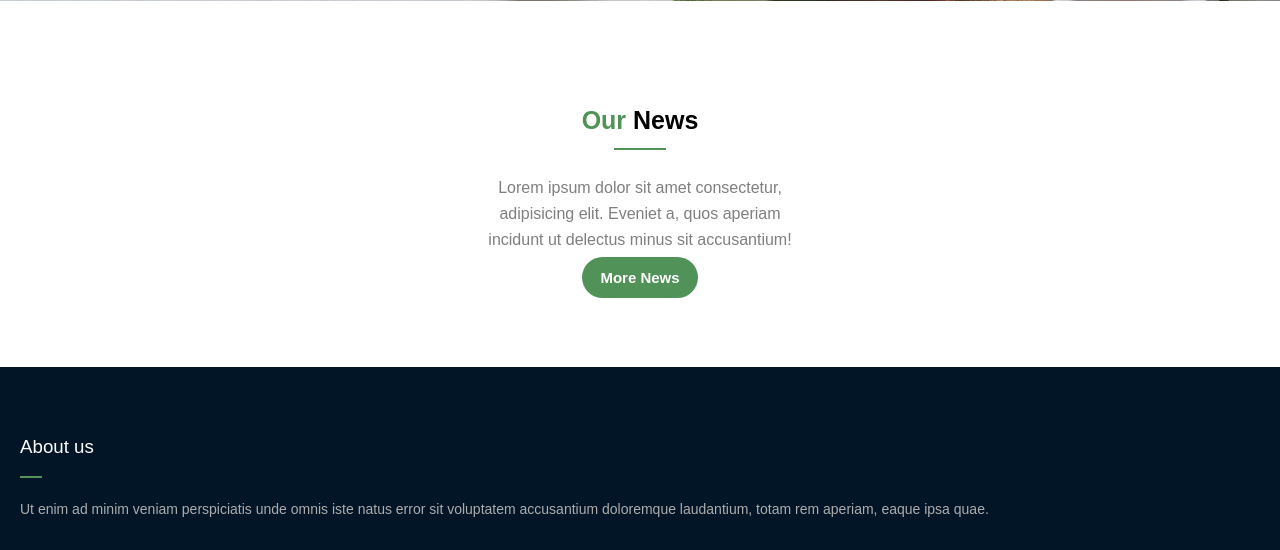
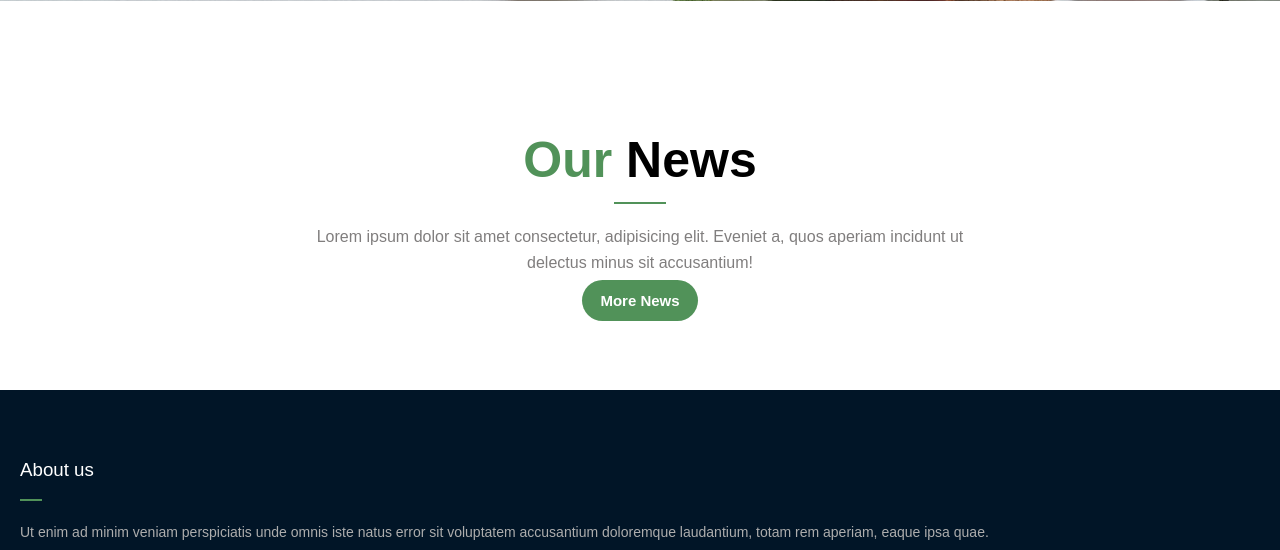
Before and after one commit to Leandro-Velasquez/proyecto_tienda_fruitsMVC, a PHP site: page / in a window 1280 px wide. Shown: the part 2784-3334 px from the top of the page. Run offline with PHP 8.4, Linux system fonts and the light colour scheme.

Commit message:
Le agregamos media queries a section-our-news

```diff
--- a/styles/styles.css
+++ b/styles/styles.css
@@ -600,6 +600,9 @@ body{
         max-width: 570px;
         justify-content: space-between;
     }
+    .section-our-news__container {
+        width: 480px;
+    }
 }
 @media screen and (min-width: 764px){
     .header {
@@ -636,6 +639,13 @@ body{
     .section-we-are__div {
         width: 680px;
     }
+    .section-our-news__container {
+        width: 580px;
+    }
+    .section-our-news__h3 {
+        font-size: 50px;
+        margin-bottom: 20px;
+    }
 }
 @media screen and (min-width: 900px) {
     .container-service {
@@ -644,6 +654,9 @@ body{
     .section-deal-month__div2 {
         width: 800px;
         margin: auto;
+    }
+    .section-our-news__container {
+        width: 680px;
     }
 }
 @media screen and (min-width: 990px) {
```
